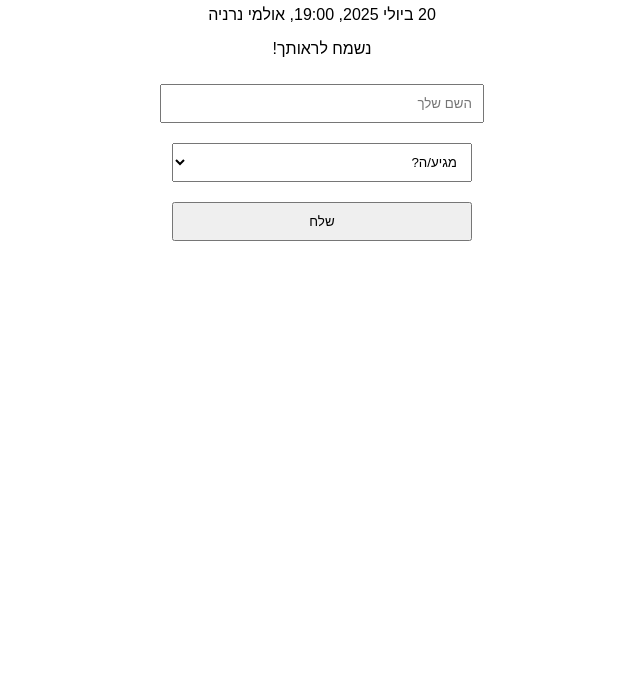
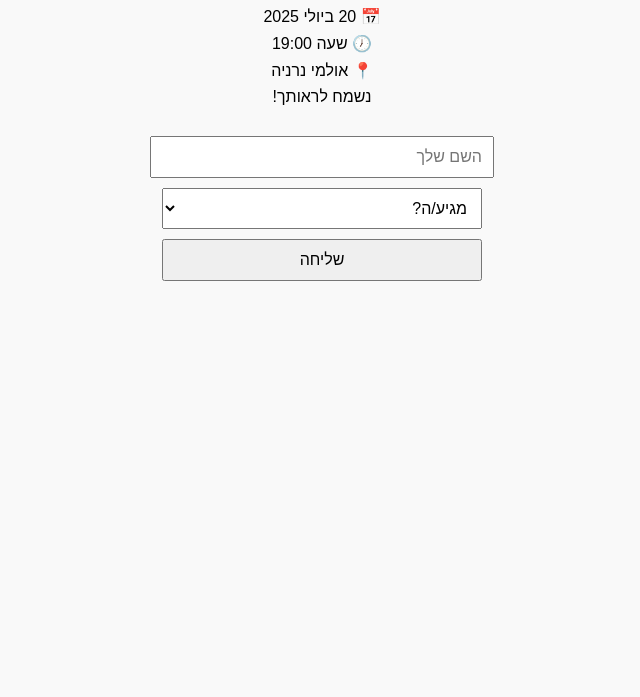
Before and after one commit to amittkatz/preweddingrsvp, a plain HTML site: page index.html in a window 1280 px wide. Shown: the part 103-800 px from the top of the page, without its empty margins (318-958 px from the left). Drawn offline with Linux system fonts and the light colour scheme.

Commit message:
Update index.html

```diff
--- a/index.html
+++ b/index.html
@@ -4,36 +4,80 @@
   <meta charset="UTF-8">
   <title>הזמנה לאירוע</title>
   <style>
-    body { font-family: Arial; text-align: center; padding: 20px; direction: rtl; }
-    input, select, button { padding: 10px; margin: 10px; width: 80%; max-width: 300px; }
-    #extra { display: none; }
+    body {
+      font-family: Arial, sans-serif;
+      direction: rtl;
+      text-align: center;
+      padding: 40px;
+      background-color: #f9f9f9;
+    }
+
+    h1 {
+      font-size: 28px;
+      margin-bottom: 10px;
+    }
+
+    p {
+      margin: 8px 0;
+    }
+
+    form {
+      margin-top: 30px;
+    }
+
+    input, select, button {
+      padding: 10px;
+      margin: 10px auto;
+      width: 80%;
+      max-width: 320px;
+      display: block;
+      font-size: 16px;
+    }
+
+    #extra {
+      display: none;
+    }
+
+    #responseMsg {
+      margin-top: 20px;
+      font-weight: bold;
+    }
+
+    a {
+      color: green;
+      text-decoration: underline;
+    }
   </style>
 </head>
 <body>
+
   <h1>✨ ההזמנה לאירוע של נועה ורן ✨</h1>
-  <p>20 ביולי 2025, 19:00, אולמי נרניה</p>
+  <p>📅 20 ביולי 2025</p>
+  <p>🕖 שעה 19:00</p>
+  <p>📍 אולמי נרניה</p>
   <p>נשמח לראותך!</p>
 
   <form id="rsvpForm">
-    <input type="text" id="name" placeholder="השם שלך" required><br>
+    <input type="text" id="name" placeholder="השם שלך" required>
 
     <select id="attendance" required>
       <option value="">מגיע/ה?</option>
       <option value="מגיע/ה">מגיע/ה</option>
       <option value="לא מגיע/ה">לא מגיע/ה</option>
-    </select><br>
+      <option value="אולי">אולי</option>
+    </select>
 
     <div id="extra">
       <input type="number" id="guests" placeholder="כמה אנשים כולל אותך?" min="1">
     </div>
 
-    <button type="submit">שלח</button>
+    <button type="submit">שליחה</button>
   </form>
 
   <p id="responseMsg"></p>
 
   <script>
-    const scriptURL = 'https://script.google.com/macros/s/AKfycbwgKIe2rFWoLf4Hk004DAt3sla5Puo6HJe7sGV2tJARk7Mt2C6PxOv8gx3rHcgf71sl/exec';
+    const scriptURL = 'https://script.google.com/macros/s/AKfycbygfiOyB4g89xL7H-1-fiUgogHJd8zD_5JdaEPf64ZxZC3xkU8zqsirihdO_vJQSTDnGA/exec';
     const form = document.getElementById('rsvpForm');
     const msg = document.getElementById('responseMsg');
     const attendance = document.getElementById('attendance');
@@ -56,8 +100,12 @@
         attendance: attendance.value,
         guests: attendance.value === 'מגיע/ה' ? document.getElementById('guests').value : ''
       };
+
       fetch(scriptURL, {
         method: 'POST',
+        headers: {
+          'Content-Type': 'application/json'
+        },
         body: JSON.stringify(data)
       })
       .then(response => {
```
